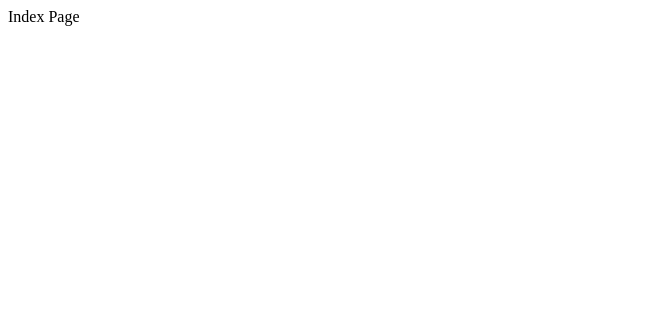
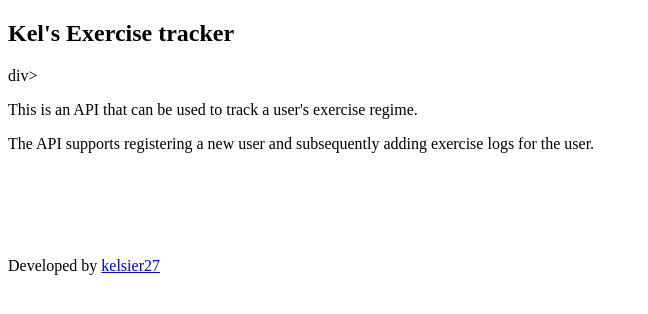
Before and after one commit to ekamwalia/exercise-tracker, a website: page views/index.html in a window 1280 px wide. Shown: the whole page, without its empty margins (0-648 px from the left). Drawn offline with Linux system fonts and the light colour scheme.

Commit message:
Initial Commit

```diff
--- a/views/index.html
+++ b/views/index.html
@@ -5,6 +5,14 @@
     <link href='index.css' type='text/css'>
 </head>
 <body>
-    Index Page
+    <div><h2>Kel's Exercise tracker</h2></div>div>
+
+    <div>
+        <p>This is an API that can be used to track a user's exercise regime.</p>
+
+        <p>The API supports registering a new user and subsequently adding exercise logs for the user.</p>
+        <br><br><br><br>
+        <p>Developed by <a href="https://github.com/kelsier27">kelsier27</a></p>
+    </div>
 </body>
 </html>
```
